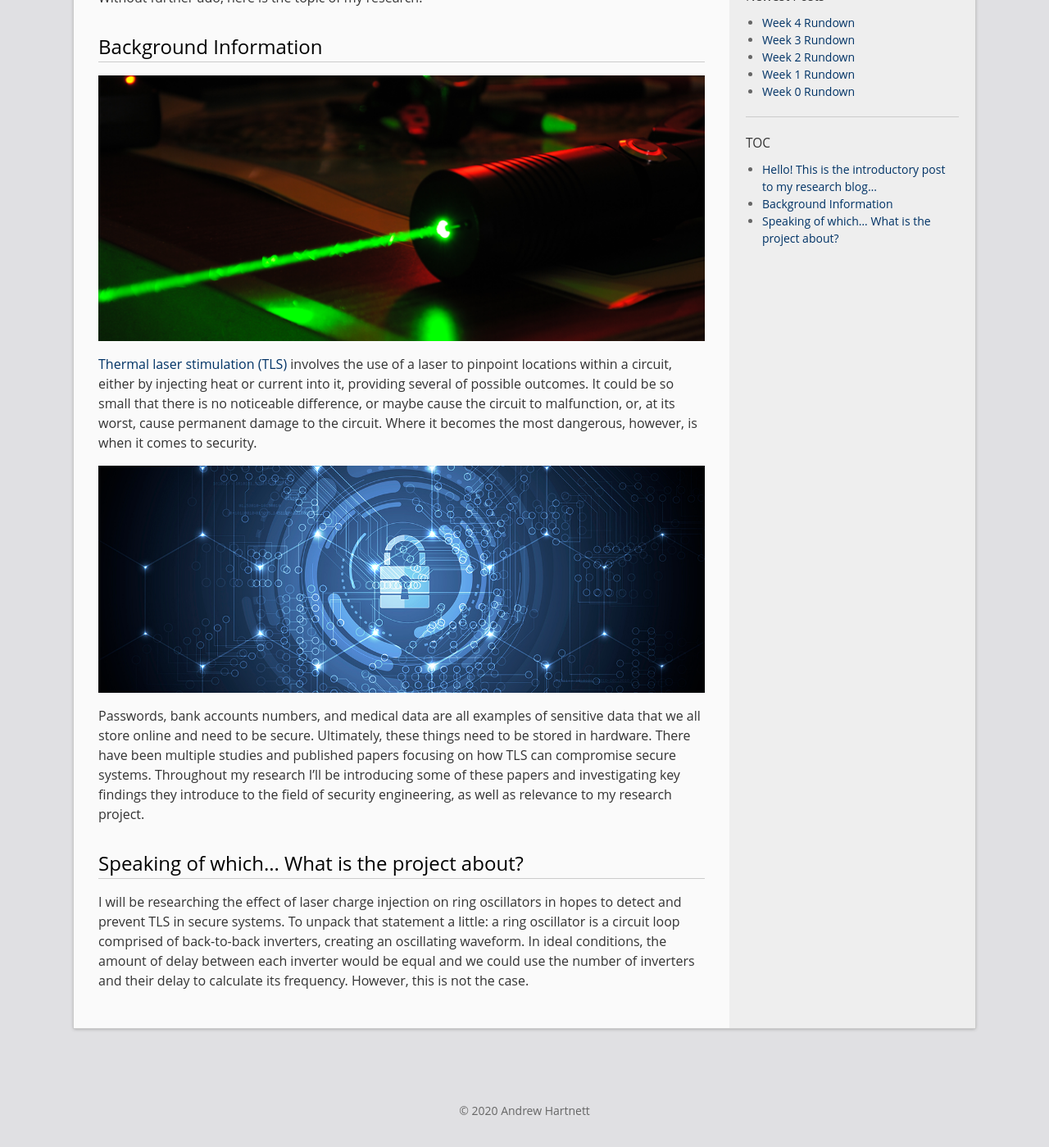
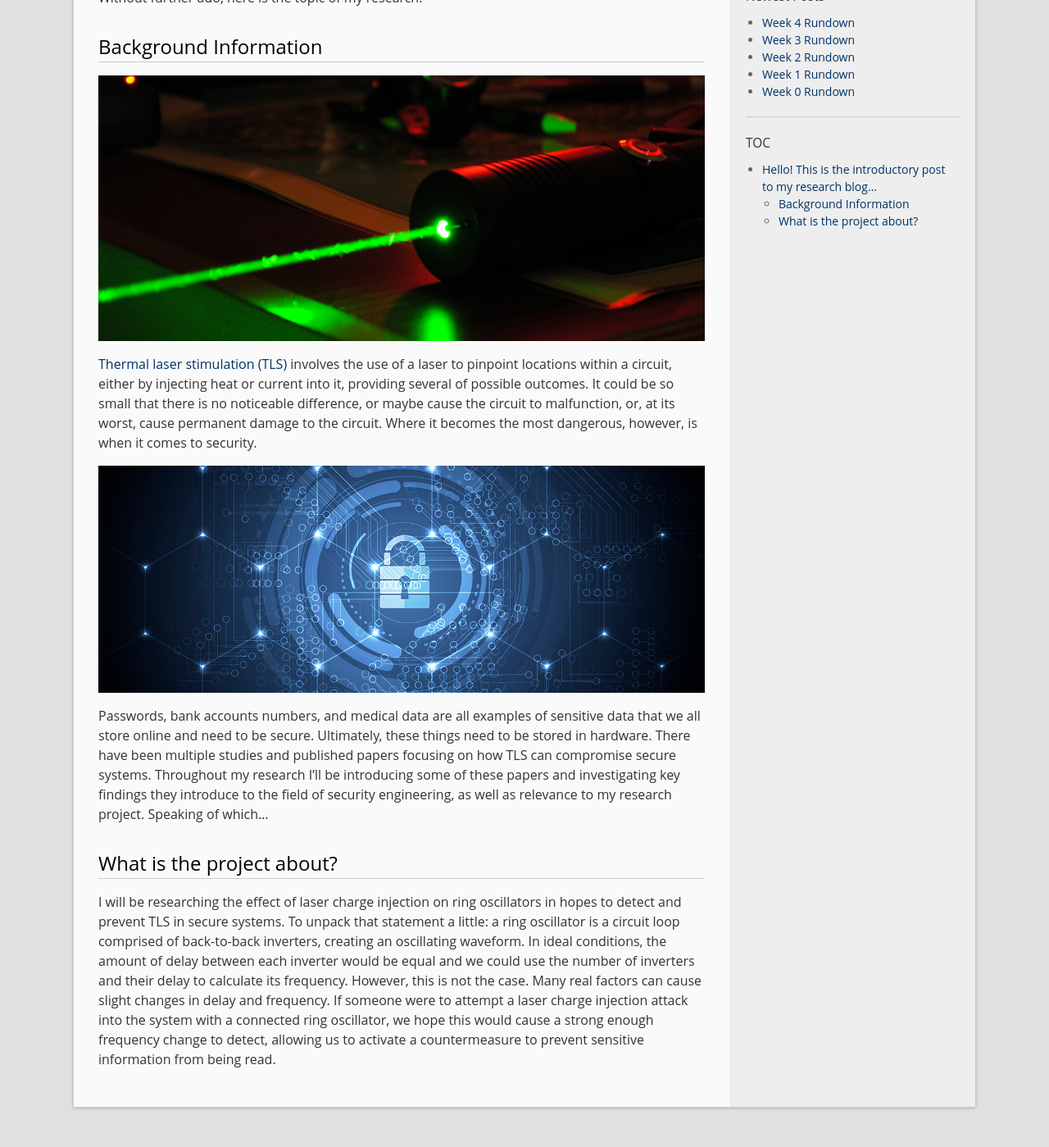
Before and after one commit to andrewH01/andrewH01.github.io, a Jekyll site: the page built from _posts/2020-05-15-week-0.markdown, in a window 1280 px wide and 1400 px high, scrolled down 389 px. Shown: the whole window at 82% size. Built offline with Jekyll 4.4.1, drawn with Linux system fonts in a browser that asks for light colours.

Commit message:
Added to Week 0 post

```diff
--- a/404.html
+++ b/404.html
@@ -21,5 +21,6 @@ layout: default
   <h1>404</h1>
 
   <p><strong>Page not found :(</strong></p>
-  <p>The requested page could not be found.</p>
+  <p>Much of this site is still in progress so expect this error to be corrected in the near future.
+    Thank you for your patience!</p>
 </div>
--- a/_posts/2020-05-15-week-0.markdown
+++ b/_posts/2020-05-15-week-0.markdown
@@ -7,9 +7,10 @@ categories:
   - All
 ---
 
-## Hello! This is the introductory post to my research blog...
+# Hello! This is the introductory post to my research blog...
 
 and I'm very excited to share my work over the remaining 12 weeks with you. I hope to learn plenty along the way, as well as pass that information along through weekly blog posts to report my work. Without further ado, here is the topic of my research.
+
 
 ## Background Information
 
@@ -17,12 +18,13 @@ and I'm very excited to share my work over the remaining 12 weeks with you. I ho
 
 [Thermal laser stimulation (TLS)][tls-wiki] involves the use of a laser to pinpoint locations within a circuit, either by injecting heat or current into it, providing several of possible outcomes. It could be so small that there is no noticeable difference, or maybe cause the circuit to malfunction, or, at its worst, cause permanent damage to the circuit. Where it becomes the most dangerous, however, is when it comes to security.
 
+
 ![Security engineering keeps sensitive online data protected](/images/week_0/bluepadlock_cybersecurity.jpg)
 
-Passwords, bank accounts numbers, and medical data are all examples of sensitive data that we all store online and need to be secure. Ultimately, these things need to be stored in hardware. There have been multiple studies and published papers focusing on how TLS can compromise secure systems. Throughout my research I'll be introducing some of these papers and investigating key findings they introduce to the field of security engineering, as well as relevance to my research project.
+Passwords, bank accounts numbers, and medical data are all examples of sensitive data that we all store online and need to be secure. Ultimately, these things need to be stored in hardware. There have been multiple studies and published papers focusing on how TLS can compromise secure systems. Throughout my research I'll be introducing some of these papers and investigating key findings they introduce to the field of security engineering, as well as relevance to my research project. Speaking of which...
 
-## Speaking of which... What is the project about?
+## What is the project about?
 
-I will be researching the effect of laser charge injection on ring oscillators in hopes to detect and prevent TLS in secure systems. To unpack that statement a little: a ring oscillator is a circuit loop comprised of back-to-back inverters, creating an oscillating waveform. In ideal conditions, the amount of delay between each inverter would be equal and we could use the number of inverters and their delay to calculate its frequency. However, this is not the case.
+I will be researching the effect of laser charge injection on ring oscillators in hopes to detect and prevent TLS in secure systems. To unpack that statement a little: a ring oscillator is a circuit loop comprised of back-to-back inverters, creating an oscillating waveform. In ideal conditions, the amount of delay between each inverter would be equal and we could use the number of inverters and their delay to calculate its frequency. However, this is not the case. Many real factors can cause slight changes in delay and frequency. If someone were to attempt a laser charge injection attack into the system with a connected ring oscillator, we hope this would cause a strong enough frequency change to detect, allowing us to activate a countermeasure to prevent sensitive information from being read.
 
 [tls-wiki]: https://en.wikipedia.org/wiki/Thermal_laser_stimulation
```
